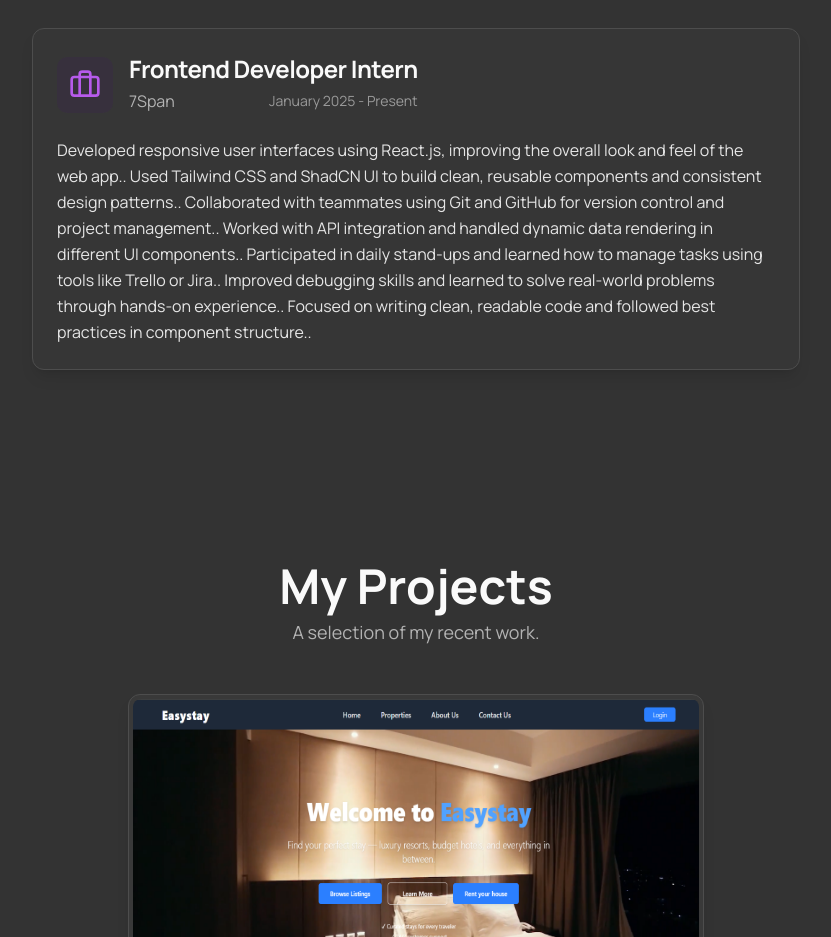
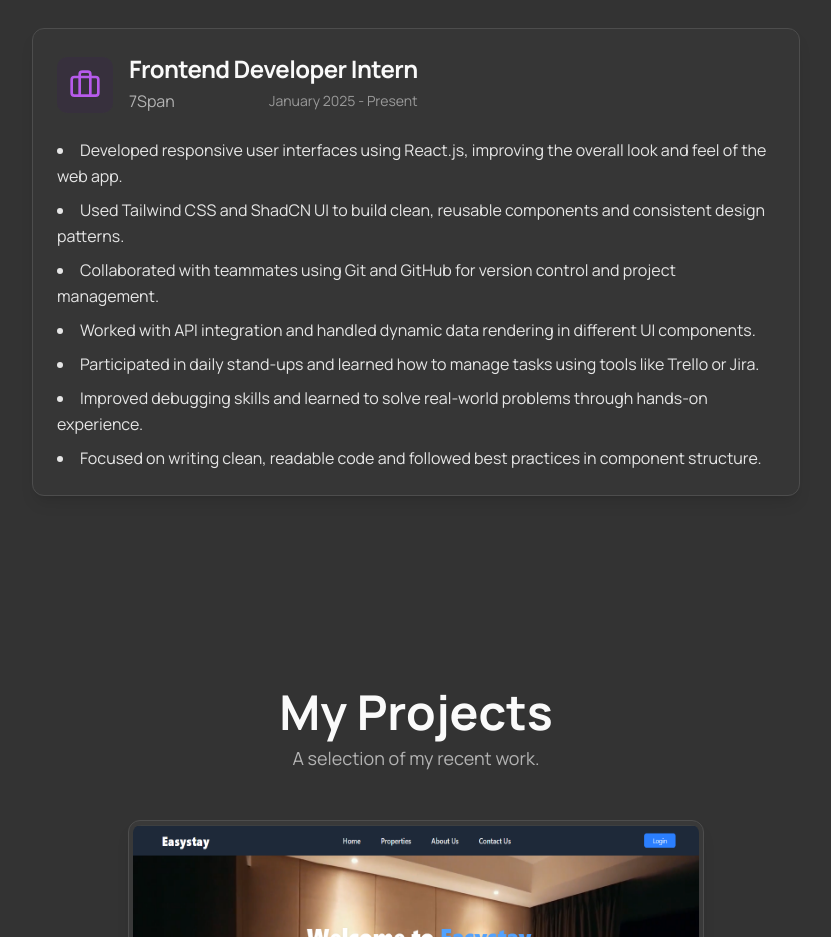
Before and after one commit to dhruvpanchal-271103/Dhruv-Portfolio, a Next.js app: page / in a window 1280 px wide. Shown: the part 2660-3597 px from the top of the page, without its empty margins (224-1055 px from the left). Built offline with nearby package versions, Linux system fonts and the light colour scheme.

Commit message:
in experience section details are convert into list

```diff
--- a/src/components/sections/experience-section.tsx
+++ b/src/components/sections/experience-section.tsx
@@ -56,9 +56,11 @@ export default function ExperienceSection() {
                 </div>
               </CardHeader>
               <CardContent>
-                <p className="text-foreground/90 leading-relaxed">
-                  {exp.responsibilities.join('. ') + '.'}
-                </p>
+                <ul className="list-disc list-inside space-y-2 text-foreground/90 leading-relaxed">
+                  {exp.responsibilities.map((responsibility, rIndex) => (
+                    <li key={rIndex}>{responsibility}</li>
+                  ))}
+                </ul>
               </CardContent>
             </Card>
           ))}
```
